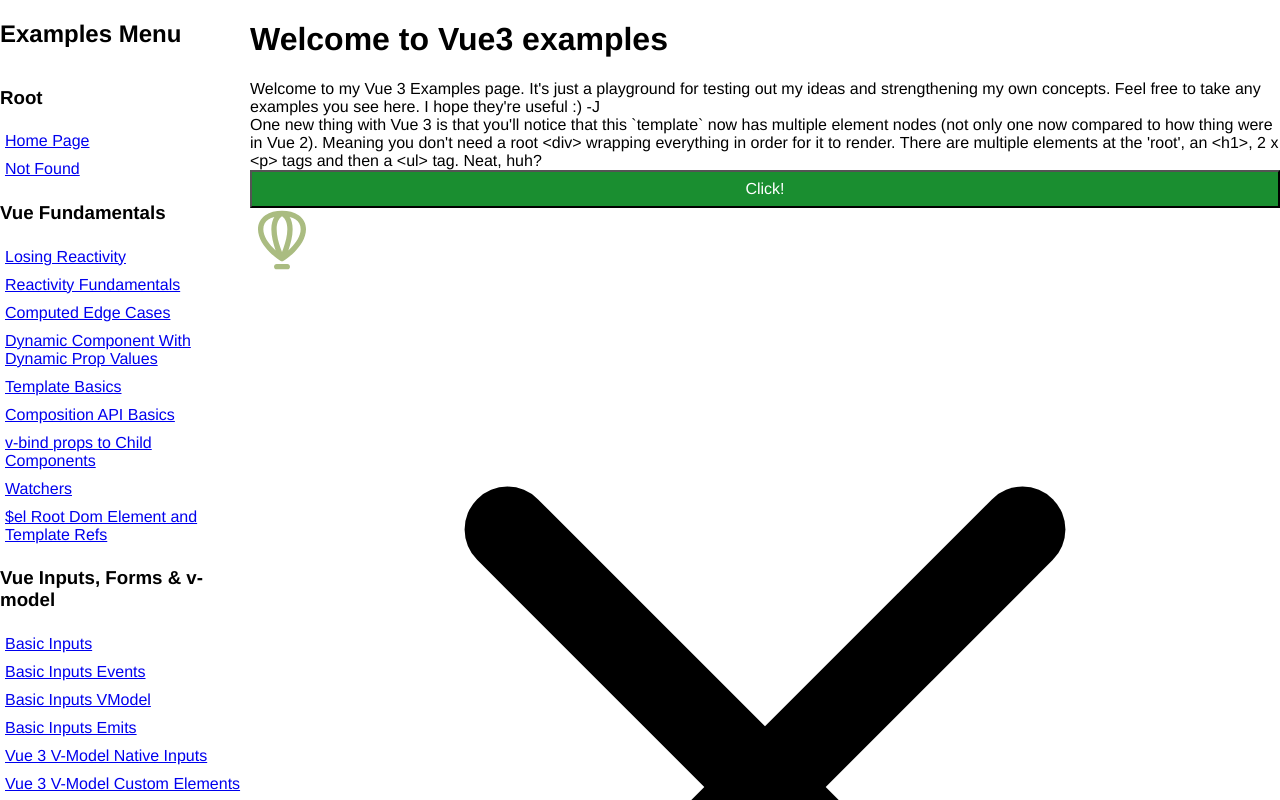
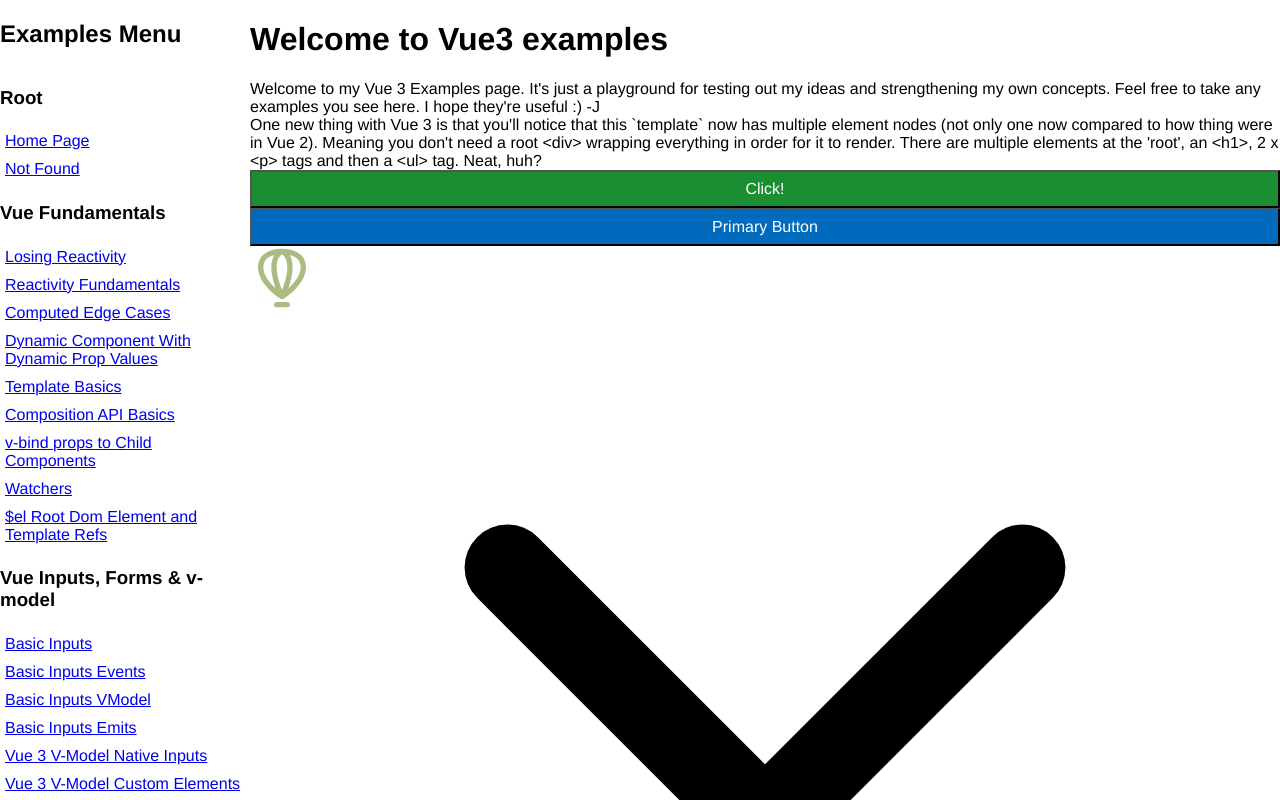
Before and after one commit to blaytenshi/vue-3-examples, a Vue app: page / in a window 1280 px wide. Shown: the top 800 px of the page. Built offline with nearby package versions, Linux system fonts and the light colour scheme.

Commit message:
Added Design Tokens CSS Variables

```diff
--- a/src/components/MainMenu.vue
+++ b/src/components/MainMenu.vue
@@ -3,9 +3,6 @@
 import { CONTAINER_DIRECTIONS, ROUTE_CATEGORY, ROUTE_CATEGORY_OPTIONS } from "../constants/options.js";
 
 import routes from "../router/routes.js";
-
-console.log("routes", routes.filter(route => route.category === ROUTE_CATEGORY.FUNDAMENTALS));
-
 </script>
 
 <template>
--- a/src/components/vs-button/vs-button.vue
+++ b/src/components/vs-button/vs-button.vue
@@ -45,7 +45,7 @@
   color: white;
 }
 .primary {
-  background-color: #006BBC;
+  background-color: var(--ds-primary-500);
   color: white;
 }
 .primary:hover {
--- a/src/config/theme.json
+++ b/src/config/theme.json
@@ -13,6 +13,13 @@
   "brand-a": {
     "button": {
       "primary": "{{base.colour.blue-500}}"
+    }
+  },
+  "component": {
+    "button": {
+      "primary": {
+        "backgroundColour": "--ds-primary-500"
+      }
     }
   },
   "colours": {
--- a/src/main.js
+++ b/src/main.js
@@ -3,10 +3,12 @@
 import App from "./App.vue";
 import { createPinia } from "pinia";
 import { initialiseThemes } from "./utils/load-themes";
+import loadDesignTokens from "@/utils/load-design-tokens.js";
 
 const pinia = createPinia();
 
 const bootApp = () => {
+  loadDesignTokens();
   initialiseThemes();
   createApp(App)
     .use(router)
--- /dev/null
+++ b/src/utils/load-design-tokens.js
@@ -0,0 +1,20 @@
+import themeJson from "../config/theme.json";
+
+const designTokenString = Object
+  .entries(themeJson.colours)
+  .map(([ cssVariableName, cssVariableValue ]) => `--ds-${cssVariableName}: ${cssVariableValue};`)
+  .join("");
+
+const loadDesignTokens = () => {
+  const style = document.createElement("style");
+
+  style.id = "design-tokens";
+  style.textContent = `
+    :root {
+      ${designTokenString}
+    }
+  `;
+  document.head.appendChild(style);
+};
+
+export default loadDesignTokens;
--- a/src/views/root/HomePage.vue
+++ b/src/views/root/HomePage.vue
@@ -16,6 +16,11 @@
     <vs-button
       :colour="BUTTON_COLOURS.SUCCESS"
       label="Click!"
+      @click="updateState"
+    />
+    <vs-button
+      :colour="BUTTON_COLOURS.PRIMARY"
+      label="Primary Button"
       @click="updateState"
     />
     <vs-icon
```
Also changed, not shown: 1 other file (tests, documents, lock files or other folders).
